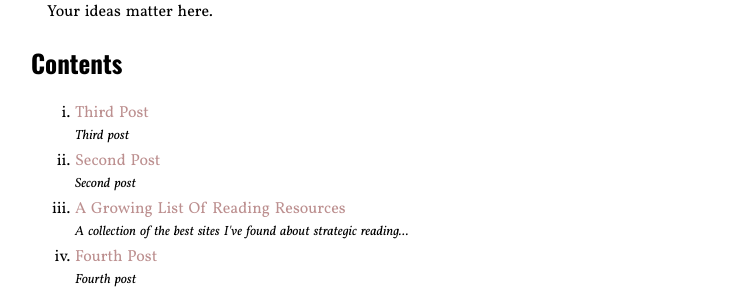
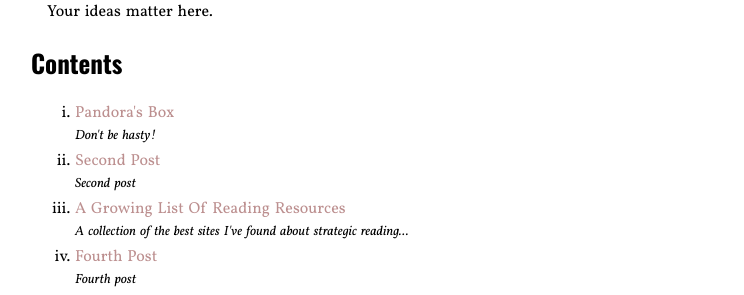
Before and after one commit to jacksoncusick/cogentsea, a Jekyll site: the page built from index.html, in a window 1280 px wide. Shown: the part 1238-1533 px from the top of the page, without its empty margins (259-1003 px from the left). Built offline with Jekyll 4.4.1, drawn with Linux system fonts in a browser that asks for light colours; the list of posts is cut into pages by our own code.

Commit message:
Update 2014-09-24-third.html

```diff
--- a/_posts/2014-09-24-third.html
+++ b/_posts/2014-09-24-third.html
@@ -1,7 +1,7 @@
 ---
 layout: default
-title: Third Post
-excerpt: Third post
+title: Pandora's Box
+excerpt: Don't be hasty!
 ---
 
 <h1>Dang, a post!</h1>
```
